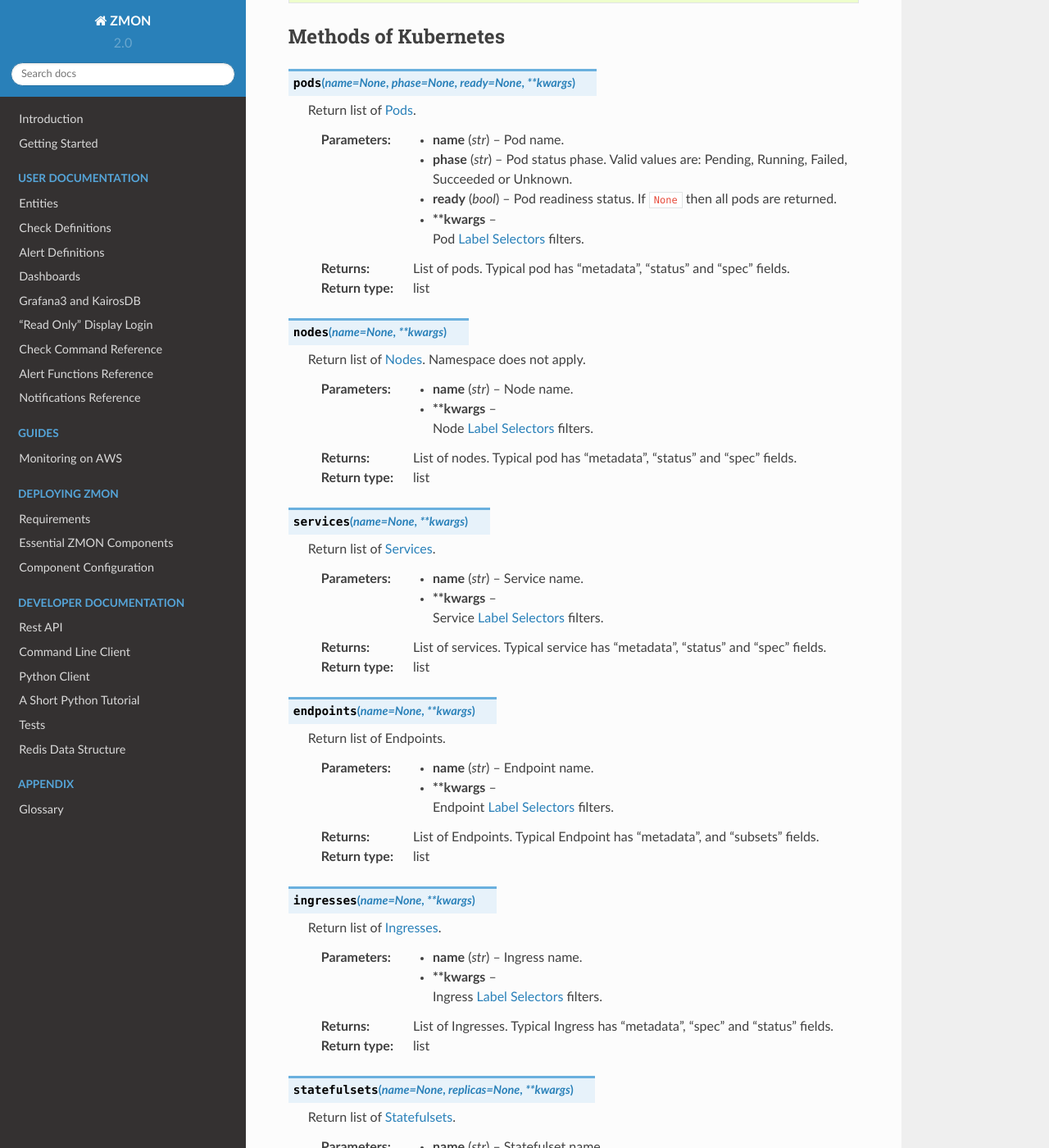
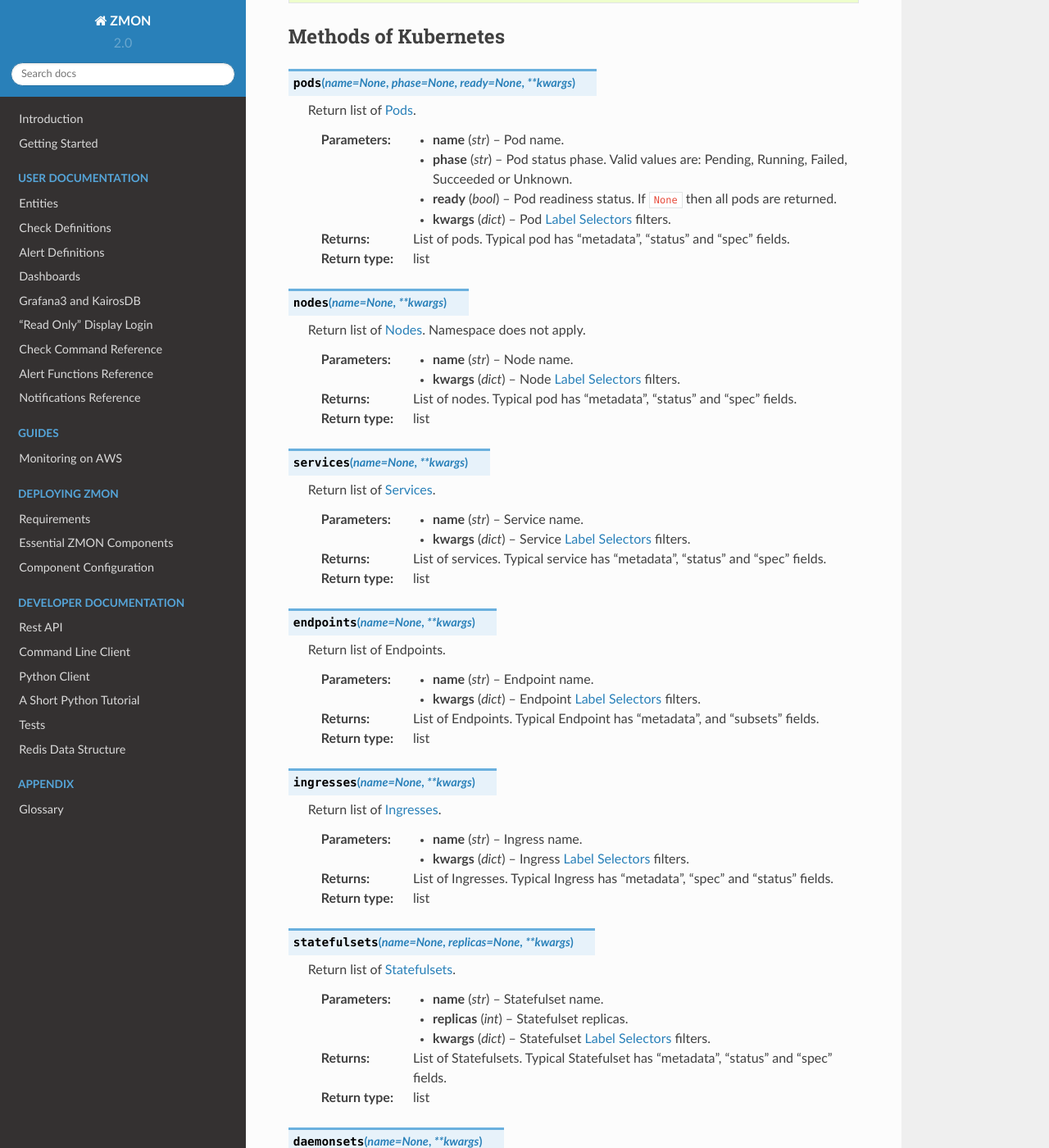
Before and after one commit to zalando-zmon/zmon-docs, a Sphinx documentation site: the page built from docs/user/check-ref/kubernetes_wrapper.rst, in a window 1280 px wide and 1400 px high, scrolled down 926 px. Shown: the whole window at 82% size. Built offline with Sphinx 7.4.7 and the Read the Docs theme 2.0.0, drawn with Linux system fonts in a browser that asks for light colours; some of the changed text lies outside the part shown.

Commit message:
fix k8s docs warnings (#99)
* fix k8s docs warnings

all "Inline strong start-string without end-string" fixed

* drop \**

```diff
--- a/docs/user/check-ref/kubernetes_wrapper.rst
+++ b/docs/user/check-ref/kubernetes_wrapper.rst
@@ -56,8 +56,8 @@ Methods of Kubernetes
         :param ready: Pod readiness status. If ``None`` then all pods are returned.
         :type ready: bool
 
-        :param **kwargs: Pod :ref:`labelSelectors` filters.
-        :type **kwargs: dict
+        :param kwargs: Pod :ref:`labelSelectors` filters.
+        :type kwargs: dict
 
         :return: List of pods. Typical pod has "metadata", "status" and "spec" fields.
         :rtype: list
@@ -69,8 +69,8 @@ Methods of Kubernetes
         :param name: Node name.
         :type name: str
 
-        :param **kwargs: Node :ref:`labelSelectors` filters.
-        :type **kwargs: dict
+        :param kwargs: Node :ref:`labelSelectors` filters.
+        :type kwargs: dict
 
         :return: List of nodes. Typical pod has "metadata", "status" and "spec" fields.
         :rtype: list
@@ -82,8 +82,8 @@ Methods of Kubernetes
         :param name: Service name.
         :type name: str
 
-        :param **kwargs: Service :ref:`labelSelectors` filters.
-        :type **kwargs: dict
+        :param kwargs: Service :ref:`labelSelectors` filters.
+        :type kwargs: dict
 
         :return: List of services. Typical service has "metadata", "status" and "spec" fields.
         :rtype: list
@@ -95,8 +95,8 @@ Methods of Kubernetes
         :param name: Endpoint name.
         :type name: str
 
-        :param **kwargs: Endpoint :ref:`labelSelectors` filters.
-        :type **kwargs: dict
+        :param kwargs: Endpoint :ref:`labelSelectors` filters.
+        :type kwargs: dict
 
         :return: List of Endpoints. Typical Endpoint has "metadata", and "subsets" fields.
         :rtype: list
@@ -108,8 +108,8 @@ Methods of Kubernetes
         :param name: Ingress name.
         :type name: str
 
-        :param **kwargs: Ingress :ref:`labelSelectors` filters.
-        :type **kwargs: dict
+        :param kwargs: Ingress :ref:`labelSelectors` filters.
+        :type kwargs: dict
 
         :return: List of Ingresses. Typical Ingress has "metadata", "spec" and "status" fields.
         :rtype: list
@@ -124,8 +124,8 @@ Methods of Kubernetes
         :param replicas: Statefulset replicas.
         :type replicas: int
 
-        :param **kwargs: Statefulset :ref:`labelSelectors` filters.
-        :type **kwargs: dict
+        :param kwargs: Statefulset :ref:`labelSelectors` filters.
+        :type kwargs: dict
 
         :return: List of Statefulsets. Typical Statefulset has "metadata", "status" and "spec" fields.
         :rtype: list
@@ -137,8 +137,8 @@ Methods of Kubernetes
         :param name: Daemonset name.
         :type name: str
 
-        :param **kwargs: Daemonset :ref:`labelSelectors` filters.
-        :type **kwargs: dict
+        :param kwargs: Daemonset :ref:`labelSelectors` filters.
+        :type kwargs: dict
 
         :return: List of Daemonsets. Typical Daemonset has "metadata", "status" and "spec" fields.
         :rtype: list
@@ -153,8 +153,8 @@ Methods of Kubernetes
         :param replicas: ReplicaSet replicas.
         :type replicas: int
 
-        :param **kwargs: ReplicaSet :ref:`labelSelectors` filters.
-        :type **kwargs: dict
+        :param kwargs: ReplicaSet :ref:`labelSelectors` filters.
+        :type kwargs: dict
 
         :return: List of ReplicaSets. Typical ReplicaSet has "metadata", "status" and "spec" fields.
         :rtype: list
@@ -172,8 +172,8 @@ Methods of Kubernetes
         :param ready: Deployment readiness status.
         :type ready: bool
 
-        :param **kwargs: Deployment :ref:`labelSelectors` filters.
-        :type **kwargs: dict
+        :param kwargs: Deployment :ref:`labelSelectors` filters.
+        :type kwargs: dict
 
         :return: List of Deployments. Typical Deployment has "metadata", "status" and "spec" fields.
         :rtype: list
@@ -185,8 +185,8 @@ Methods of Kubernetes
         :param name: ConfigMap name.
         :type name: str
 
-        :param **kwargs: ConfigMap :ref:`labelSelectors` filters.
-        :type **kwargs: dict
+        :param kwargs: ConfigMap :ref:`labelSelectors` filters.
+        :type kwargs: dict
 
         :return: List of ConfigMaps. Typical ConfigMap has "metadata" and "data".
         :rtype: list
@@ -201,8 +201,8 @@ Methods of Kubernetes
         :param phase: Volume phase.
         :type phase: str
 
-        :param **kwargs: PersistentVolumeClaim :ref:`labelSelectors` filters.
-        :type **kwargs: dict
+        :param kwargs: PersistentVolumeClaim :ref:`labelSelectors` filters.
+        :type kwargs: dict
 
         :return: List of PersistentVolumeClaims. Typical PersistentVolumeClaim has "metadata", "status" and "spec" fields.
         :rtype: list
@@ -217,8 +217,8 @@ Methods of Kubernetes
         :param phase: Volume phase.
         :type phase: str
 
-        :param **kwargs: PersistentVolume :ref:`labelSelectors` filters.
-        :type **kwargs: dict
+        :param kwargs: PersistentVolume :ref:`labelSelectors` filters.
+        :type kwargs: dict
 
         :return: List of PersistentVolumes. Typical PersistentVolume has "metadata", "status" and "spec" fields.
         :rtype: list
```
